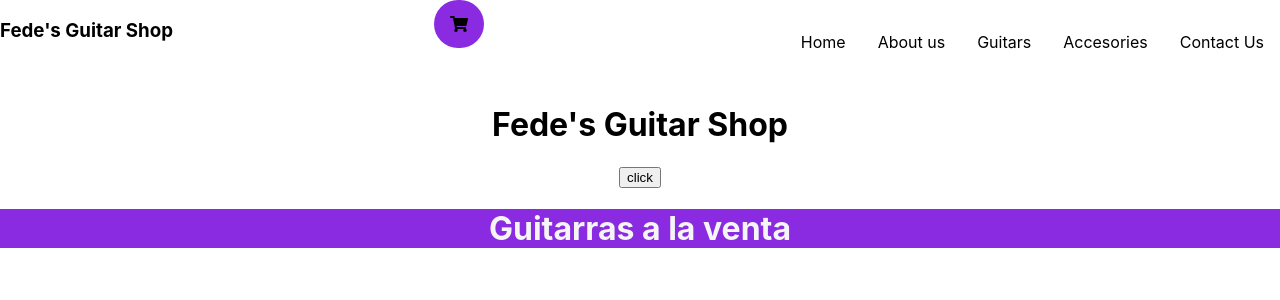
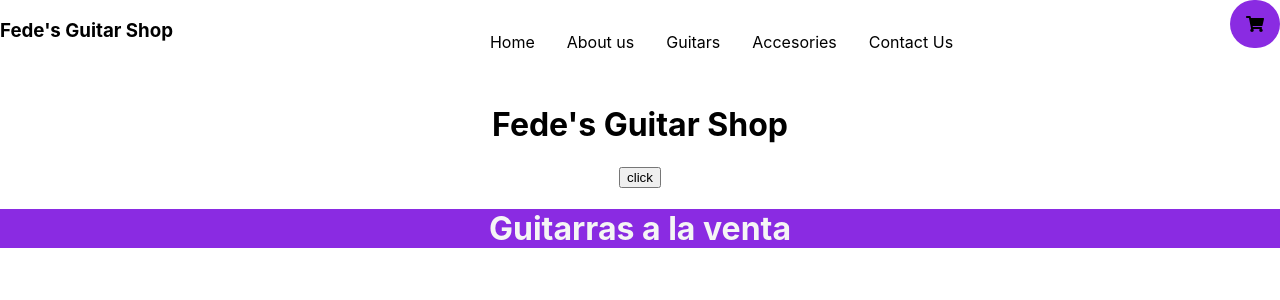
Before and after one commit to FefeAlvarez/FedeGuitarShop_AnibalFedericoAlvarez, a React (Create React App) app: page / in a window 1280 px wide. Shown: the top 300 px of the page. Built offline with nearby package versions, Linux system fonts and the light colour scheme.

Commit message:
se corrige ubicacion del componente CartWidget, se renderiza en Navbar

```diff
--- a/src/components/CartWidget/CartWidget.js
+++ b/src/components/CartWidget/CartWidget.js
@@ -2,7 +2,7 @@ import styles from "./CartWidget.module.css";
 import { FontAwesomeIcon } from "@fortawesome/react-fontawesome";
 import { faShoppingCart } from "@fortawesome/free-solid-svg-icons";
 
-export const CartWidget = ({ img }) => {
+export const CartWidget = () => {
   return (
     <div>
       <FontAwesomeIcon
--- a/src/components/ItemListContainer/ItemListContainer.js
+++ b/src/components/ItemListContainer/ItemListContainer.js
@@ -1,5 +1,9 @@
 import styles from "./ItemListContainer.module.css";
 
 export const ItemListContainer = ({ greeting }) => {
-  return <h1 className={styles.title}>{greeting}</h1>;
+  return (
+    <div>
+      <h1 className={styles.title}>{greeting}</h1>
+    </div>
+  );
 };
--- a/src/components/navBar/navBar.js
+++ b/src/components/navBar/navBar.js
@@ -1,11 +1,11 @@
 import React from "react";
+import { CartWidget } from "../CartWidget/CartWidget";
 import "./NavBar.css";
 
-export const NavBar = ({ children }) => {
+export const NavBar = () => {
   return (
     <nav className="navbar">
       <h3>Fede's Guitar Shop</h3>
-      {children}
       <ul className="listaMenu">
         <li>Home</li>
         <li>About us</li>
@@ -13,6 +13,7 @@ export const NavBar = ({ children }) => {
         <li>Accesories</li>
         <li>Contact Us</li>
       </ul>
+      <CartWidget />
     </nav>
   );
 };
```
